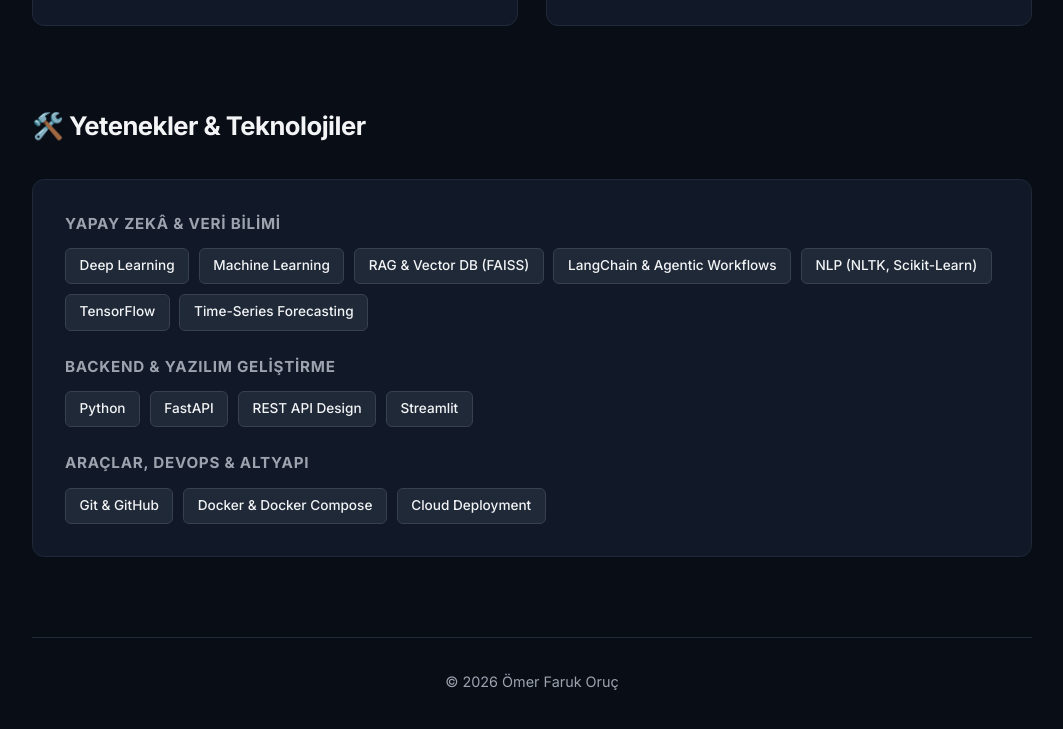
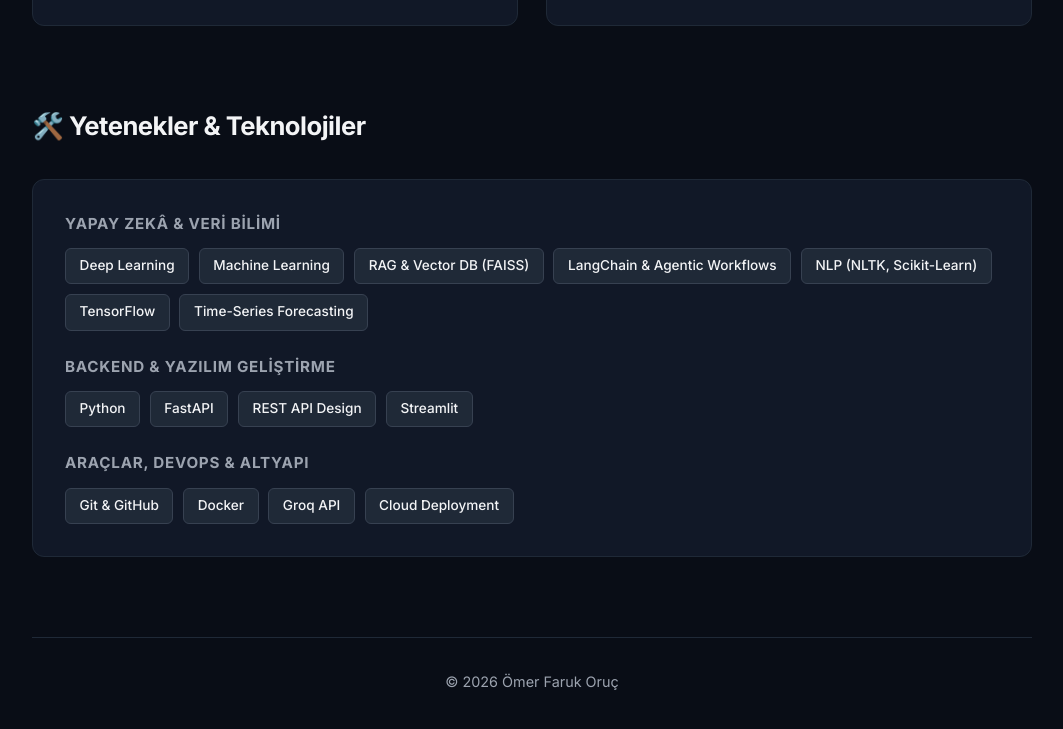
Before and after one commit to OmerOrucc/omerorucc.github.io, a plain HTML site: page index.html in a window 1280 px wide. Shown: the part 773-1502 px from the top of the page, without its empty margins (108-1171 px from the left). Drawn offline with Linux system fonts and the light colour scheme.

Commit message:
Update index.html

```diff
--- a/index.html
+++ b/index.html
@@ -355,7 +355,8 @@
           </h4>
           <div class="skill-pills">
             <span class="pill">Git & GitHub</span>
-            <span class="pill">Docker & Docker Compose</span>
+            <span class="pill">Docker</span>
+            <span class="pill">Groq API</span>
             <span class="pill">Cloud Deployment</span>
           </div>
         </div>
```
